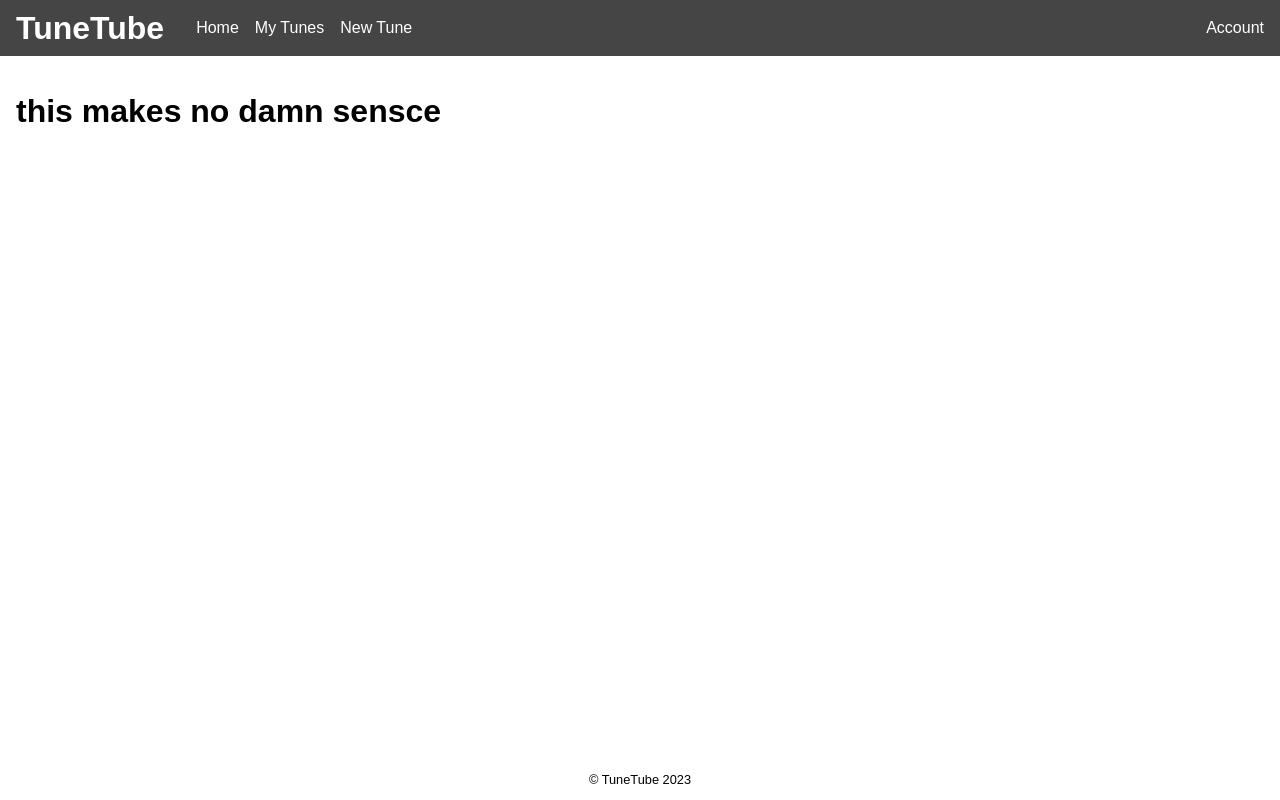
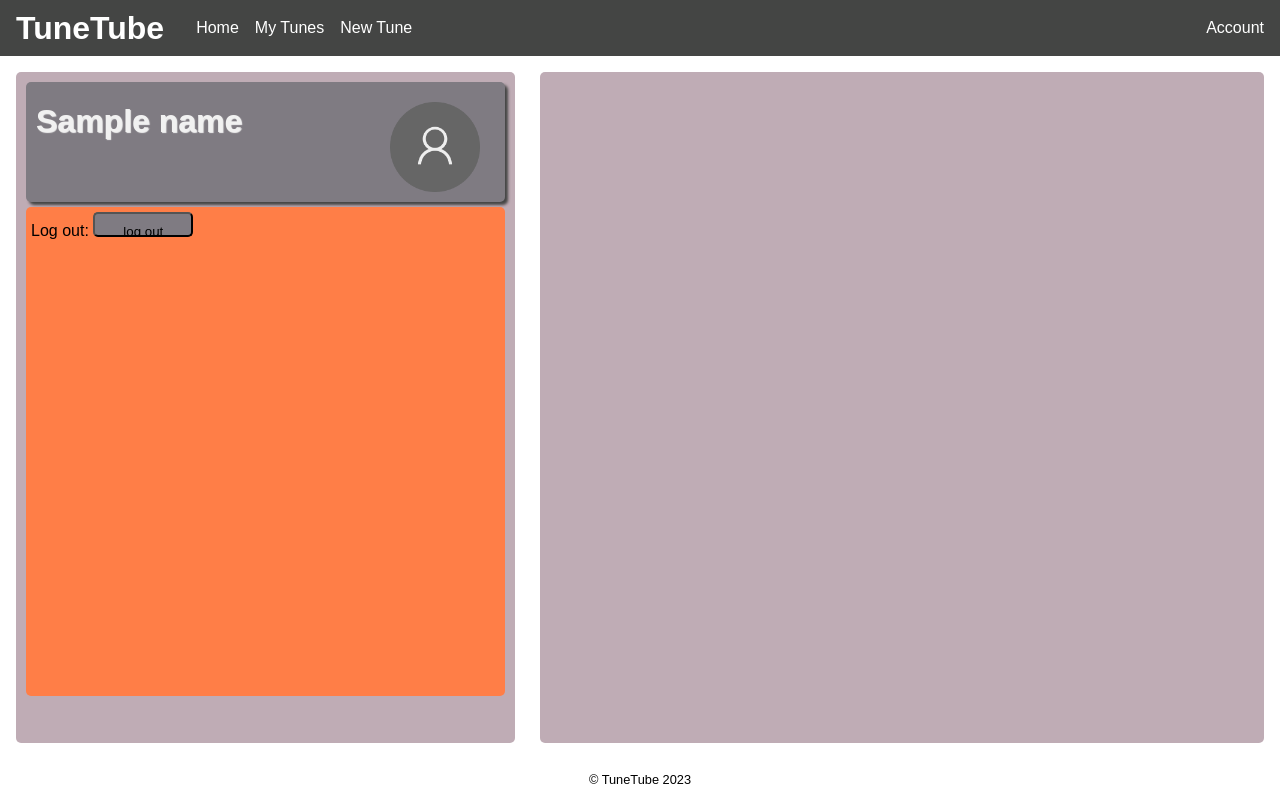
Before and after one commit to PenguinSnail/tunetube, a Flask app: template templates/pages/account_page.html in a window 1280 px wide. Run offline with Flask 3, Linux system fonts and the light colour scheme; the template is opened without the code that fills it: most values are stand-ins (such as "Sample title", 1, 10 or a date in 2020).

Commit message:
saving pofile work

```diff
--- a/app.py
+++ b/app.py
@@ -93,8 +93,16 @@ def account_page():
     # Authentication
     if "user" not in session:
         return redirect("/landing")
+    name = session["user"].get("username")
+    return render_template("pages/account_page.html", account_active=True, name=name)
 
-    return render_template("pages/account_page.html", account_active=True)
+
+@app.post("/account/logout")
+def log_out():
+    if "user" not in session:
+        return redirect("/landing")
+    session.clear()
+    return redirect("/landing")
 
 
 @app.route("/account/register", methods=["GET", "POST"])
--- a/static/css/pages/account.css
+++ b/static/css/pages/account.css
@@ -1,22 +1,61 @@
 @import url("/static/css/vars.css");
 .user-container {
-    display: flex;
     background-color: var(--gray1-color);
-    border-radius: 6px;
-    width: 25%;
+    border-radius: 5px;
+    width: 100%;
+    height: 120px;
     box-shadow: 3px 3px 3px var(--charcoal-color);
+    margin-bottom: 5px;
 }
 
 .account-name {
     color: var(--white-color);
     margin-left: 10px;
     text-shadow: 1px 1px 1px;
+    float: left;
 }
 .profile-photo {
     height: 100px;
     width: 100px;
-
     margin: 10px;
     padding-bottom: 10px;
     object-fit: contain;
+    float: right;
 }
+.settings-box {
+    background-color: var(--coral-color);
+    border-color: var(--gray1-color);
+    width: 100%;
+    height: 75%;
+    border-radius: 5px;
+    border-width: 2px;
+    padding: 5px;
+}
+.leftbox {
+    float: left;
+    width: 40%; /* three boxes (use 25% for four, and 50% for two, etc) */
+    height: 100%;
+    padding: 10px; /* if you want space between the images */
+    background-color: var(--gray2-color);
+    border-radius: 5px;
+}
+.rightbox {
+    float: right;
+    width: 58%; /* three boxes (use 25% for four, and 50% for two, etc) */
+    height: 100%;
+    padding: 10px; /* if you want space between the images */
+    background-color: var(--gray2-color);
+    border-radius: 5px;
+}
+
+.logout-button {
+    background-color: var(--gray1-color);
+    height: 25px;
+    width: 100px;
+    padding: 10px;
+    border-radius: 5px;
+    transition-duration: 0.4s;
+}
+.logout-button:hover {
+    background-color: var(--coral-color);
+}
--- a/templates/pages/account_page.html
+++ b/templates/pages/account_page.html
@@ -4,5 +4,24 @@
     <link rel="stylesheet" href="static/css/pages/account.css" />
 {% endblock %}
 {% block body %}
-    <h1>this makes no damn sensce</h1>
+    <div class="leftbox">
+        <div class="user-container">
+            <div class="account-name">
+                <h1>{{ name }}</h1>
+            </div>
+
+            <div class="profile-photo">
+                <img class="profile-photo" src="static/css/components/profile pic.png" />
+            </div>
+        </div>
+
+        <div class="settings-box">
+            <form action="/account/logout" method="post">
+                <label for="">Log out:</label>
+                <input type="submit" class="logout-button" value="log out" />
+            </form>
+        </div>
+    </div>
+
+    <div class="rightbox"></div>
 {% endblock %}
```
